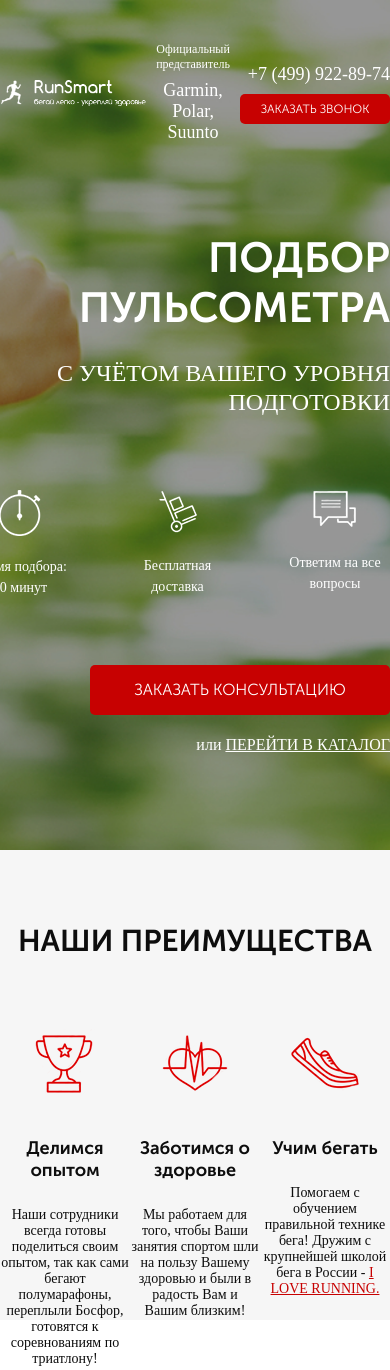
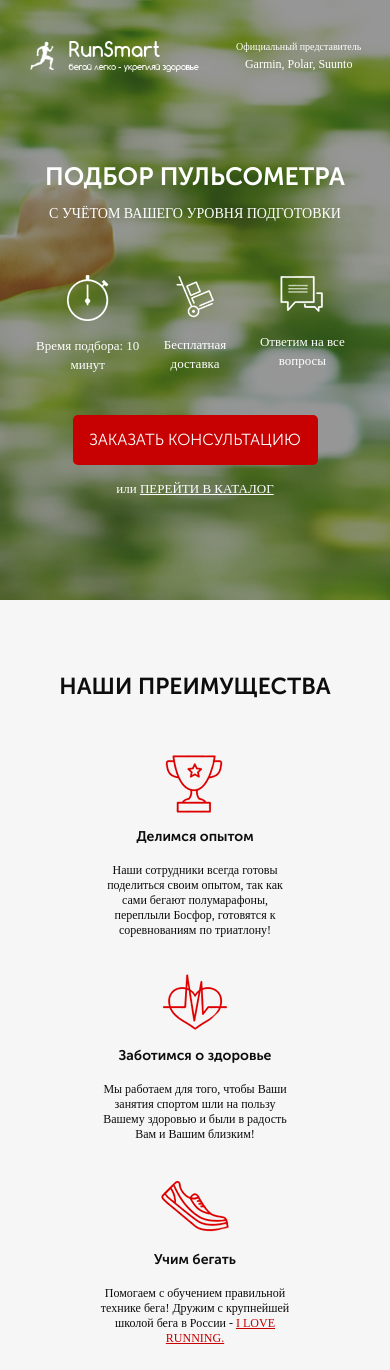
Before and after one commit to valeriabochkova/Pulse_step_project, a website: page src/index.html in a window 390 px wide. Drawn offline with Linux system fonts and the light colour scheme; a web font is replaced by a local one.

Commit message:
adaptation header,promo complete

```diff
--- /dev/null
+++ b/src/sass/base/_media.sass
@@ -0,0 +1,104 @@
+@media (max-width: 991px)
+    .container
+        max-width: 710px
+    .promo
+        &__header
+            font-size: 35px
+        &__subheader
+            font-size: 20px
+    .advantage
+        &__icon
+            width: 200px
+            font-size: 12px
+        &__subheader
+            font-size: 16px
+@media (max-width: 767px)
+    .container
+        max-width: 550px
+    .header
+        &__logo
+            width: 196px
+        &__official
+            font-size: 11px
+            span
+                font-size: 13px
+        &__phone
+            font-size: 15px
+    .button
+        width: 121px
+        height: 24px
+        margin-top: 4px
+        &_promo
+            width: 270px
+            height: 50px
+            margin-top: 54px
+    .promo
+        &__header
+            font-size: 27px
+        &__subheader
+            font-size: 15px
+        &__icons
+            margin-top: 50px
+            width: 388px
+        &__icon
+            font-size: 13px
+            img
+                margin-bottom: 15px
+    .advantage
+        &__header
+            font-size: 23px
+        &__icon
+            width: 170px
+            font-size: 11px
+        &__subheader
+            font-size: 14px
+            margin: 30px 0 26px 0
+@media (max-width: 575px)
+    .header
+        margin: 21px auto 0 auto
+        justify-content: space-around
+        &__logo
+            width: 170px
+        &__official
+            font-size: 10px
+            span
+                font-size: 12px
+                margin-top: 5px
+        &__contacts
+            display: none
+    .promo
+        min-height: 600px
+        padding: 20px 10px 93px 10px
+        &__header
+            font-size: 25px
+            display: block
+            margin: 0 auto
+        &__subheader
+            font-size: 14px
+            display: block
+            margin: 14px auto 0 auto
+        &__icons
+            margin: 52px auto 0 auto
+            width: 322px
+        &__link
+            margin: 14px auto 0 auto
+            font-size: 13px
+    .advantage
+        max-height: 795px
+        &__icons
+            margin: 45px auto 0 auto
+            flex-direction: column
+            align-items: center
+        &__icon
+            width: 200px
+            font-size: 12px
+            margin-top: 30px
+            &:first-child
+                margin-top: 0
+        &__subheader
+            font-size: 14px
+            margin: 9px 0 18px 0
+    .button
+        &_promo
+            margin: 40px auto 0 auto
+            width: 245px
--- a/src/sass/style.sass
+++ b/src/sass/style.sass
@@ -8,3 +8,4 @@
 @import 'blocks/promo'
 @import 'blocks/buttons'
 @import 'blocks/advantage'
+@import 'base/media'
```
Also changed, not shown: src/css/style.min.css.
